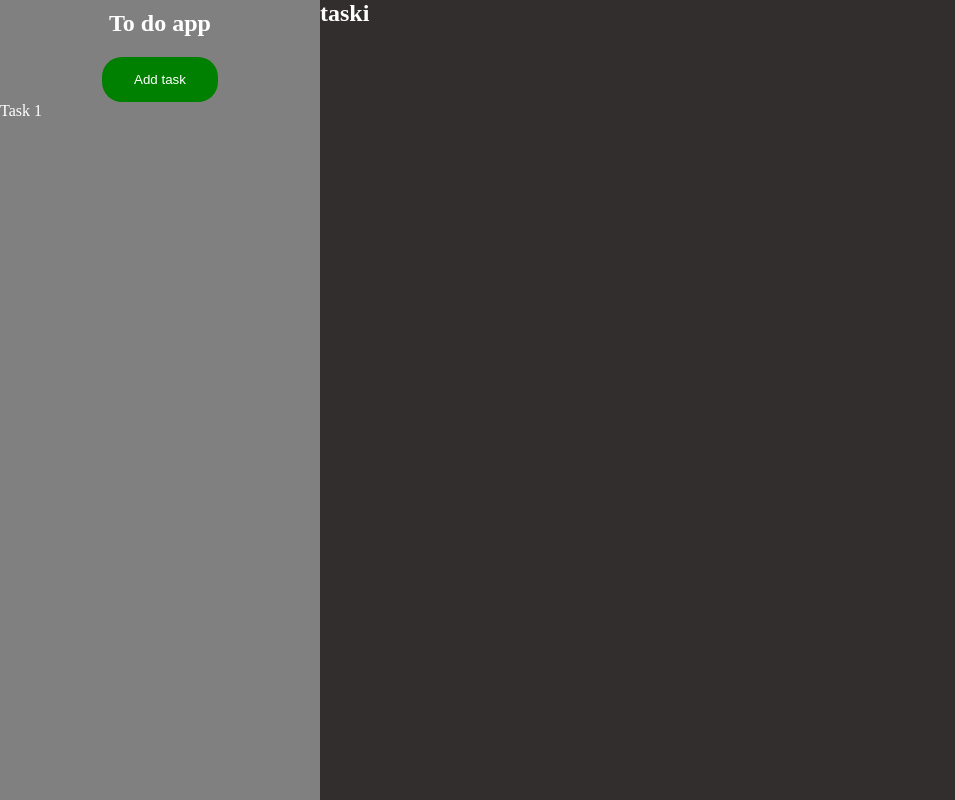
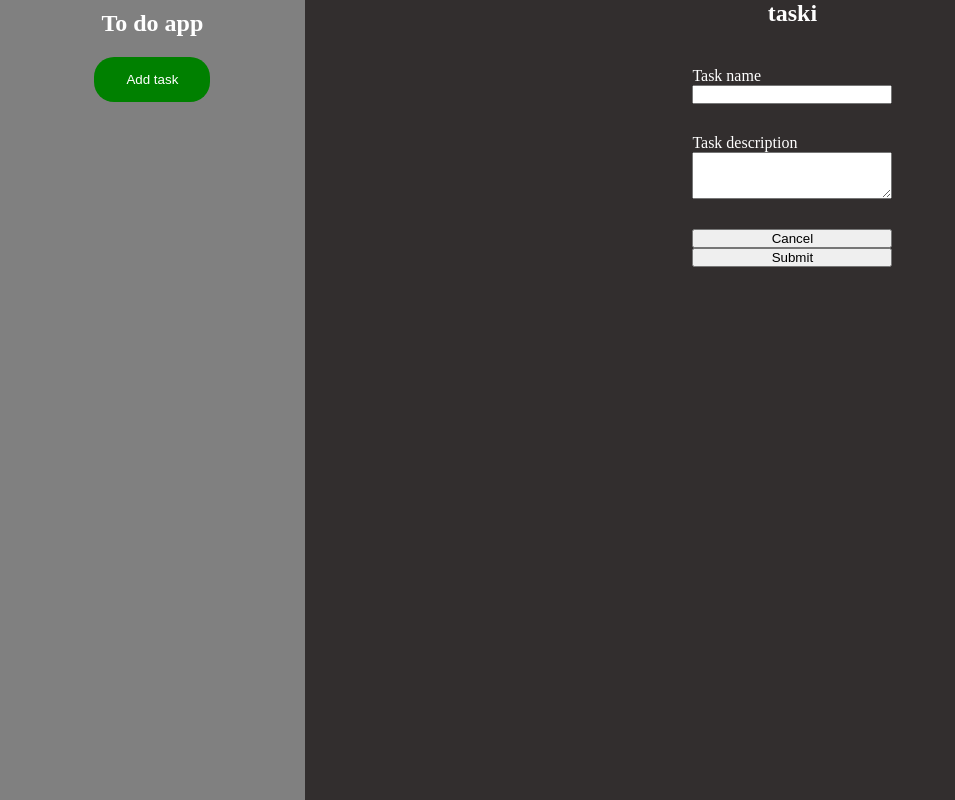
Before and after one commit to Gitros/ToDoApp2, a React (Vite) app in the folder to-do-app/: page / in a window 1280 px wide. Shown: the whole page, without its empty margins (0-955 px from the left). Built offline with nearby package versions, Linux system fonts and the light colour scheme.

Commit message:
on body change

```diff
--- a/to-do-app/src/App.tsx
+++ b/to-do-app/src/App.tsx
@@ -1,13 +1,20 @@
+import { useState, type ChangeEvent } from "react";
 import "./App.css";
 import Layout from "./components/Layout";
 import Main from "./components/Main";
 import Sidebar from "./components/Sidebar";
 
 function App() {
+  const [enteredBody, setEnteredBody] = useState("");
+
+  function bodyChangeHandler(event: ChangeEvent<HTMLTextAreaElement>) {
+    setEnteredBody(event.target.value);
+  }
+
   return (
     <Layout>
-      <Sidebar />
-      <Main />
+      <Sidebar body={enteredBody} />
+      <Main onBodyChange={bodyChangeHandler} />
     </Layout>
   );
 }
--- a/to-do-app/src/components/Main.module.css
+++ b/to-do-app/src/components/Main.module.css
@@ -0,0 +1,11 @@
+.main {
+  display: flex;
+  flex-direction: column;
+  align-items: center;
+  width: 80vw;
+  color: white;
+}
+
+.body {
+  display: flex;
+}
--- a/to-do-app/src/components/Main.tsx
+++ b/to-do-app/src/components/Main.tsx
@@ -1,9 +1,18 @@
+import type { ChangeEvent } from "react";
 import styles from "./Main.module.css";
+import TaskCreate from "./TaskCreate";
 
-const Main = () => {
+interface MainProps {
+  onBodyChange: (event: ChangeEvent<HTMLTextAreaElement>) => void;
+}
+
+const Main = ({ onBodyChange }: MainProps) => {
   return (
     <main className={styles.main}>
       <h2>taski</h2>
+      <div className={styles.body}>
+        <TaskCreate onBodyChange={onBodyChange} />
+      </div>
     </main>
   );
 };
--- a/to-do-app/src/components/Sidebar.module.css
+++ b/to-do-app/src/components/Sidebar.module.css
@@ -2,6 +2,7 @@
   background-color: gray;
   width: 20rem;
   height: 100vh;
+  color: white;
 }
 
 .header {
--- a/to-do-app/src/components/Sidebar.tsx
+++ b/to-do-app/src/components/Sidebar.tsx
@@ -1,6 +1,10 @@
 import styles from "./Sidebar.module.css";
 
-const Sidebar = () => {
+interface SidebarProps {
+  body: string;
+}
+
+const Sidebar = ({ body }: SidebarProps) => {
   return (
     <aside className={styles["side-bar"]}>
       <div className={styles.header}>
@@ -9,7 +13,7 @@ const Sidebar = () => {
       </div>
 
       <ul>
-        <li>Task 1</li>
+        <li>{body}</li>
       </ul>
     </aside>
   );
--- a/to-do-app/src/components/TaskCreate.module.css
+++ b/to-do-app/src/components/TaskCreate.module.css
@@ -1,3 +1,25 @@
 .form {
+  display: flex;
+  flex-direction: column;
+  align-items: center;
+  gap: 20px;
+  margin-top: 30px;
+  color: black;
+}
 
+.form p {
+  display: flex;
+  flex-direction: column;
+  width: 200px;
+  margin-top: 10px;
+  color: white;
 }
+
+.actions {
+  display: flex;
+  flex-direction: row;
+}
+
+.actions button {
+  color: black;
+}
--- a/to-do-app/src/components/TaskCreate.tsx
+++ b/to-do-app/src/components/TaskCreate.tsx
@@ -1,11 +1,24 @@
+import type { ChangeEvent } from "react";
 import styles from "./TaskCreate.module.css";
 
-const TaskCreate = () => {
+interface TaskCreateProps {
+  onBodyChange: (event: ChangeEvent<HTMLTextAreaElement>) => void;
+}
+
+const TaskCreate = ({ onBodyChange }: TaskCreateProps) => {
   return (
     <form className={styles.form}>
       <p>
         <label htmlFor="Name">Task name</label>
-        <input id="name" required />
+        <input type="text" id="name" required />
+      </p>
+      <p>
+        <label htmlFor="body">Task description</label>
+        <textarea id="body" required rows={3} onChange={onBodyChange} />
+      </p>
+      <p className={styles.actions}>
+        <button type="button">Cancel</button>
+        <button>Submit</button>
       </p>
     </form>
   );
--- a/to-do-app/src/index.css
+++ b/to-do-app/src/index.css
@@ -2,7 +2,6 @@
   margin: 0;
   padding: 0;
   box-sizing: border-box;
-  color: white;
 }
 
 :root {
```
